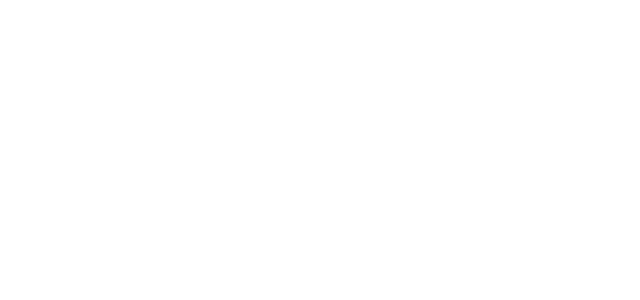
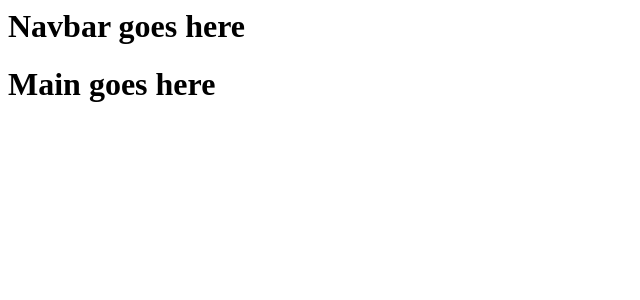
Before and after one commit to Anri20/First-React, a React (Vite) app in the folder first-react/: page / in a window 1280 px wide. Shown: the top 300 px of the page, without its empty margins (0-640 px from the left). Built offline with nearby package versions, Linux system fonts and the light colour scheme.

Commit message:
Project Setup Challenge

```diff
--- a/first-react/index.html
+++ b/first-react/index.html
@@ -1,6 +1,9 @@
 <html>
 
 <head>
+	<link rel="preconnect" href="https://fonts.googleapis.com">
+	<link rel="preconnect" href="https://fonts.gstatic.com" crossorigin>
+	<link href="https://fonts.googleapis.com/css2?family=Inter:wght@100..900&display=swap" rel="stylesheet">
 	<link rel="stylesheet" href="./src/index.css">
 </head>
 
--- a/first-react/src/App.jsx
+++ b/first-react/src/App.jsx
@@ -0,0 +1,11 @@
+import Navbar from "./components/Navbar.jsx"
+import Main from "./components/Main.jsx"
+
+export default function App() {
+    return (
+        <>
+            <Navbar />
+            <Main />
+        </>
+    )
+}
--- /dev/null
+++ b/first-react/src/components/Main.jsx
@@ -0,0 +1,5 @@
+export default function Main() {
+    return (
+        <h1>Main goes here</h1>
+    )
+}
--- /dev/null
+++ b/first-react/src/components/Navbar.jsx
@@ -0,0 +1,5 @@
+export default function Navbar() {
+    return (
+        <h1>Navbar goes here</h1>
+    )
+}
--- a/first-react/src/index.jsx
+++ b/first-react/src/index.jsx
@@ -1,4 +1,5 @@
 import { createRoot } from "react-dom/client"
+import App from "./App.jsx"
 const root = createRoot(document.getElementById("root"))
 
-root.render()
+root.render(<App/>)
```
